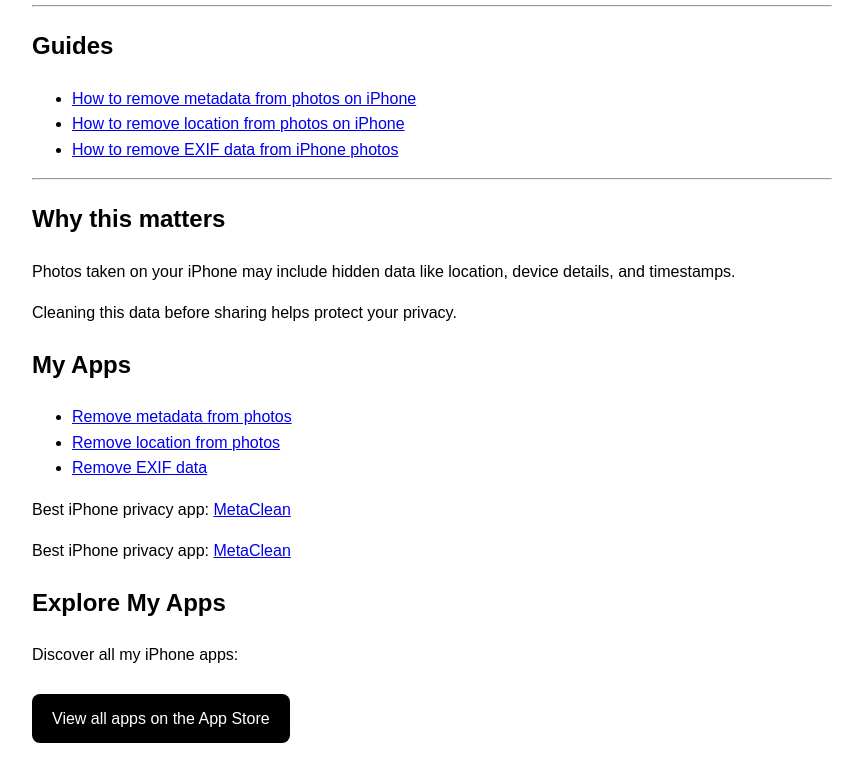
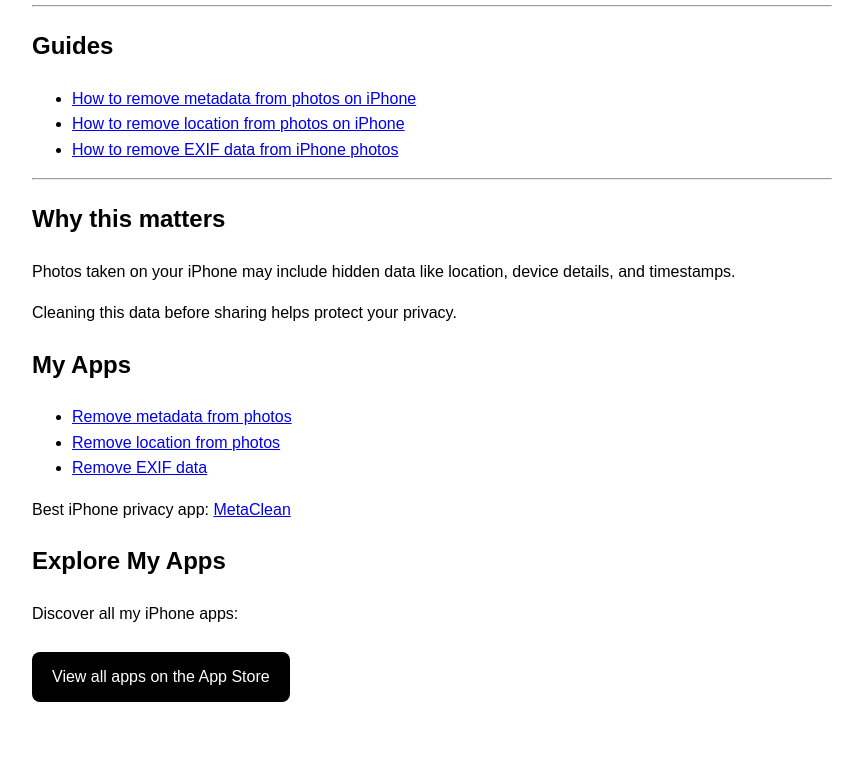
Before and after one commit to muradiye8285/muradiye8285.github.io, a plain HTML site: page index.html in a window 1280 px wide. Shown: the part 449-1212 px from the top of the page, without its empty margins (208-1071 px from the left). After the commit the page ends 1171 px from the top, so only its background shows below. Drawn offline with Linux system fonts and the light colour scheme.

Commit message:
Update index.html

```diff
--- a/index.html
+++ b/index.html
@@ -73,7 +73,6 @@
   <li><a href="/remove-exif-data-iphone.html">Remove EXIF data</a></li>
 </ul>
 <p>Best iPhone privacy app: <a href="https://apps.apple.com/us/app/metaclean-photo-privacy/id6758521423">MetaClean</a></p>
-<p>Best iPhone privacy app: <a href="https://apps.apple.com/us/app/metaclean-photo-privacy/id6758521423">MetaClean</a></p>
 
 <h2>Explore My Apps</h2>
 
```
